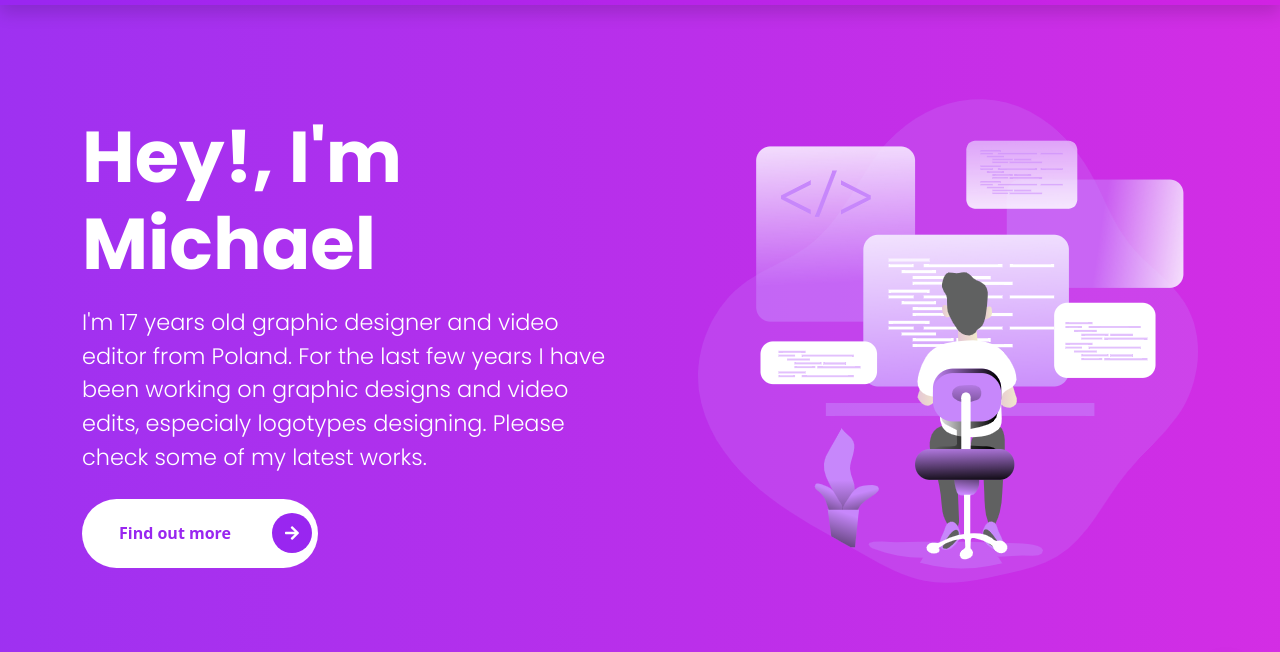
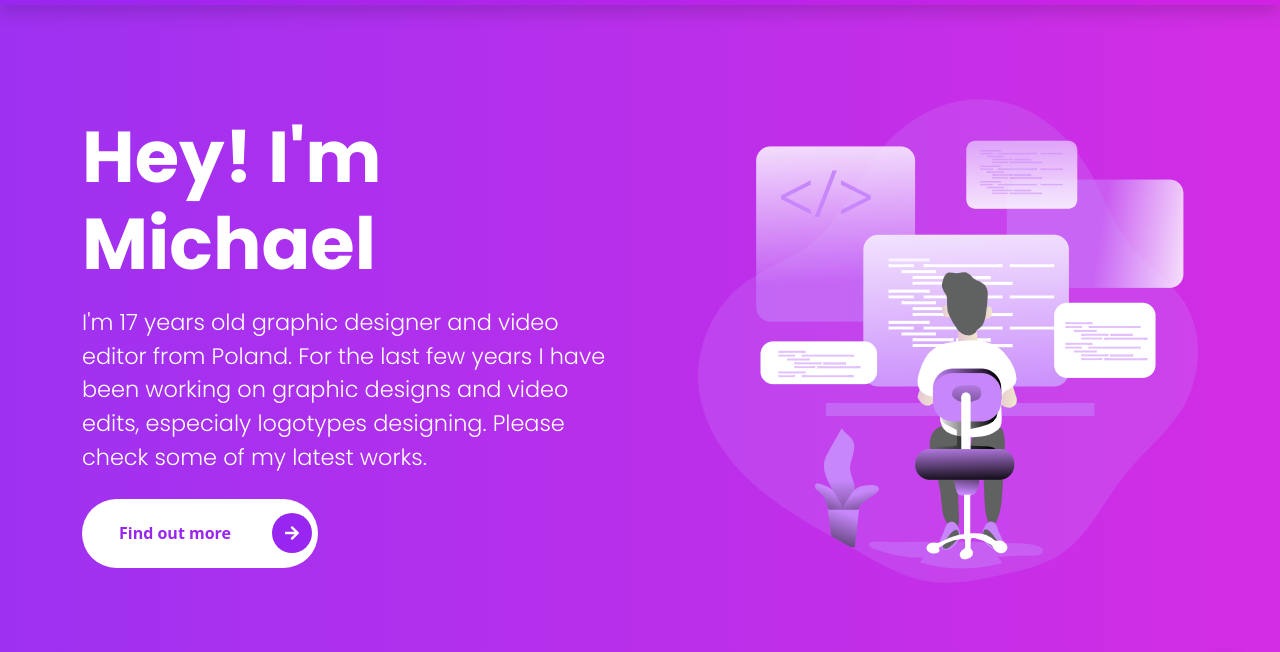
Before and after one commit to xKwiateq/xKwiateq, a website: page index.html in a window 1280 px wide. Shown: the part 69-721 px from the top of the page. Drawn offline with nearby package versions, Linux system fonts and the light colour scheme; files that its build step writes are made by us from their sources.

Commit message:
Update index.html

```diff
--- a/index.html
+++ b/index.html
@@ -46,7 +46,7 @@
       <!-- START THE CONTENT FOR THE INTRO  -->
       <div class="col-md-6 intros text-start">
         <h1 class="display-2">
-          <span class="display-2--intro">Hey!, I'm Michael</span>
+          <span class="display-2--intro">Hey! I'm Michael</span>
           <span class="display-2--description lh-base">
             I'm 17 years old graphic designer and video editor from Poland. For the last few years I have been working on graphic designs and video edits, especialy logotypes designing. Please check some of my latest works.
           </span>
```
